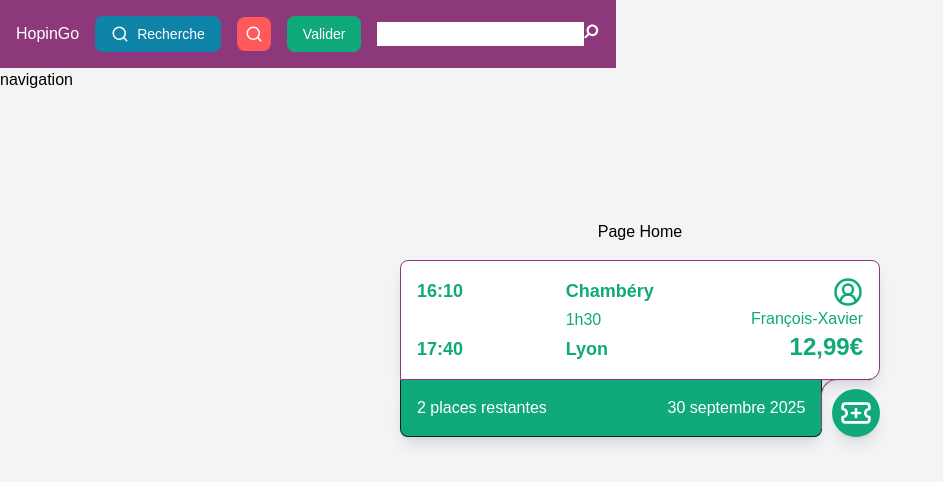
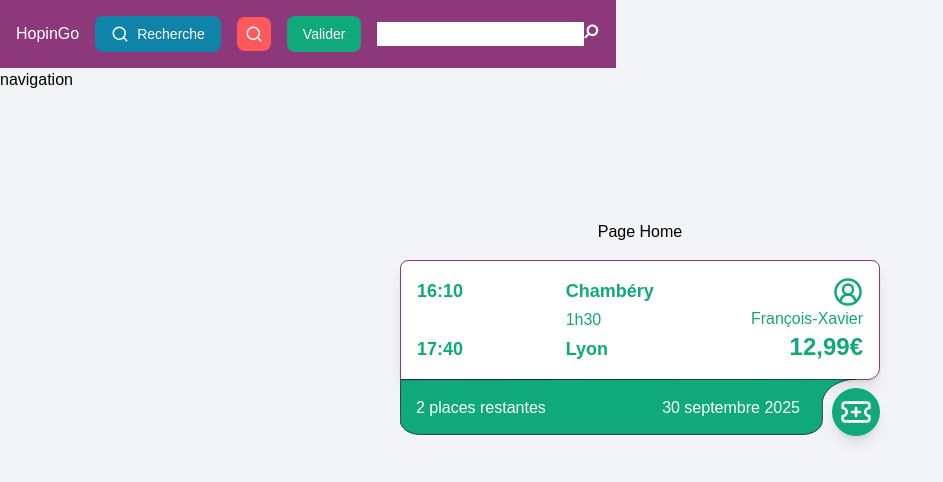
Before and after one commit to WildCodeSchool/2409-wns-rouge-hopin-go, a React app in the folder frontend/: page / in a window 1280 px wide. Shown: the top 482 px of the page, without its empty margins (0-943 px from the left). Built offline with nearby package versions, Linux system fonts and the light colour scheme; no server answers; the HTML template or start-up script is replaced by a standard one.

Commit message:
Added a new SVG template for the bottom of the card, while changing the background classes in the CardTemplate component to use the appropriate Tailwind classes.

```diff
--- a/frontend/src/components/CardTemplate.tsx
+++ b/frontend/src/components/CardTemplate.tsx
@@ -16,27 +16,27 @@ const CardTemplate: React.FC<CardTemplateProps> = ({ variant = "primary" }) => {
       break;
     case "secondary":
       cardTextVariant = "text-secondary";
-      cardBackgroundVariant = "bg-secondary";
+      cardBackgroundVariant = "fill-secondary";
       break;
     case "validation":
       cardTextVariant = "text-validation";
-      cardBackgroundVariant = "bg-validation";
+      cardBackgroundVariant = "fill-validation";
       break;
     case "pending":
       cardTextVariant = "text-pending";
-      cardBackgroundVariant = "bg-pending";
+      cardBackgroundVariant = "fill-pending";
       break;
     case "error":
       cardTextVariant = "text-error";
-      cardBackgroundVariant = "bg-error";
+      cardBackgroundVariant = "fill-error";
       break;
     case "cancel":
       cardTextVariant = "text-cancel";
-      cardBackgroundVariant = "bg-cancel";
+      cardBackgroundVariant = "fill-cancel";
       break;
     default:
       cardTextVariant = "text-primary";
-      cardBackgroundVariant = "bg-primary";
+      cardBackgroundVariant = "fill-primary";
   }
   return (
     <div className="w-full max-w-lg p-4">
@@ -69,24 +69,38 @@ const CardTemplate: React.FC<CardTemplateProps> = ({ variant = "primary" }) => {
         </div>
       </div>
       {/* Row Bottom */}
-      <div className="relative z-10 flex justify-between items-center gap-4">
+
+      <div className="relative  flex justify-between items-start">
         <div
-          className={`flex ${cardBackgroundVariant} border-b border-x border-textDark rounded-b-lg justify-between w-[88%] self-start p-4 text-textLight shadow-lg`}
+          className={` absolute flex w-full left-0 pr-20 justify-between z-10 p-4 text-textLight `}
         >
           <p>2 places restantes</p>
           <p>30 septembre 2025</p>
         </div>
+        <svg
+          xmlns="http://www.w3.org/2000/svg"
+          viewBox="0 0 750.9 127.8"
+          className="w-full h-14 -translate-y-[1px] text-textDark z-0"
+          preserveAspectRatio="none"
+        >
+          <g>
+            <path
+              className={`${cardBackgroundVariant}`}
+              d="M1,1.5l-.5,92.98c0,17.68,14.34,32.02,32.02,32.02h630.96c17.68,0,32.02-14.34,32.02-32.02v-38.58c0-30.59,24.8-55.4,55.4-55.4L1,1.5Z"
+              fill="" // Laisse vide car la class Tailwind gère le fill
+              stroke="currentColor"
+              strokeMiterlimit="10"
+              strokeWidth={1.5}
+            />
+          </g>
+        </svg>
 
-        {/* Fausse encoche */}
-        <div className="absolute right-0 bottom-0 z-0 w-[50px] h-[50px] -translate-x-[9px]  -translate-y-2  rounded-tl-2xl border-l border-t border-primary" />
-        <span className="absolute right-0 bottom-0 z-10 ">
-          <Button
-            icon={TicketPlus}
-            variant={variant}
-            iconSize={32}
-            className="!rounded-full shadow-lg"
-          />
-        </span>
+        <Button
+          icon={TicketPlus}
+          variant={variant}
+          iconSize={32}
+          className="!rounded-full shadow-lg -ml-6 my-2"
+        />
       </div>
     </div>
   );
```
Also changed, not shown: frontend/public/bottom-card-template.svg (added), frontend/public/card-template.svg (deleted).
